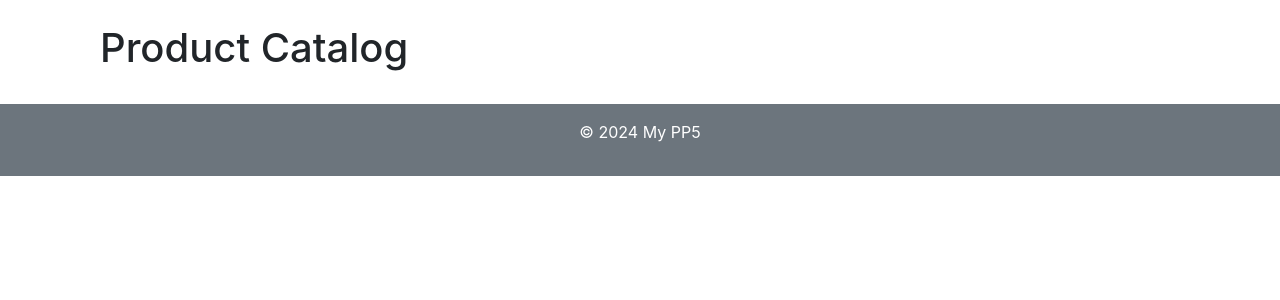
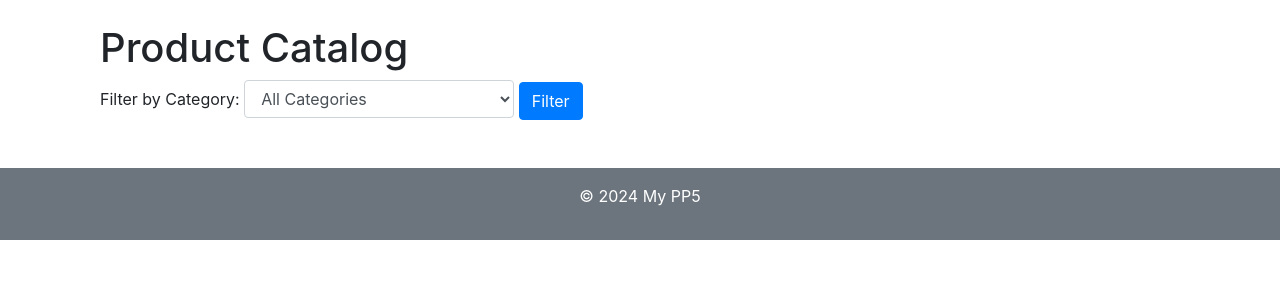
Before and after one commit to dickiegog/Project_5, a Django app: page /products/ in a window 1280 px wide. Shown: the part 144-444 px from the top of the page. Run offline with Django 3.2, Linux system fonts and the light colour scheme; data that the repository does not hold is empty.

Commit message:
Added filtering for products

```diff
--- a/my_pp5/products/templates/products/catalog.html
+++ b/my_pp5/products/templates/products/catalog.html
@@ -2,6 +2,21 @@
 {% block content %}
 <div class="container">
     <h1>Product Catalog</h1>
+
+    <!-- Category Filter -->
+    <form method="GET" class="mb-4">
+        <label for="category">Filter by Category:</label>
+        <select name="category" id="category" class="form-control w-25 d-inline">
+            <option value="">All Categories</option>
+            {% for category in categories %}
+            <option value="{{ category.name }}" {% if selected_category == category.name %}selected{% endif %}>
+                {{ category.name }}
+            </option>
+            {% endfor %}
+        </select>
+        <button type="submit" class="btn btn-primary">Filter</button>
+    </form>
+
     <div class="row">
         {% for product in products %}
         <div class="col-md-4">
--- a/my_pp5/products/views.py
+++ b/my_pp5/products/views.py
@@ -1,7 +1,18 @@
 from django.shortcuts import render
-from .models import Product
+from .models import Product, Category
 
 def product_catalog(request):
-    """View to display all products."""
-    products = Product.objects.all()
-    return render(request, 'products/catalog.html', {'products': products})
+    """View to display all products with category filtering."""
+    category_name = request.GET.get('category', None)
+    categories = Category.objects.all()
+
+    if category_name:
+        products = Product.objects.filter(category__name=category_name)
+    else:
+        products = Product.objects.all()
+
+    return render(request, 'products/catalog.html', {
+        'products': products,
+        'categories': categories,
+        'selected_category': category_name,
+    })
```
